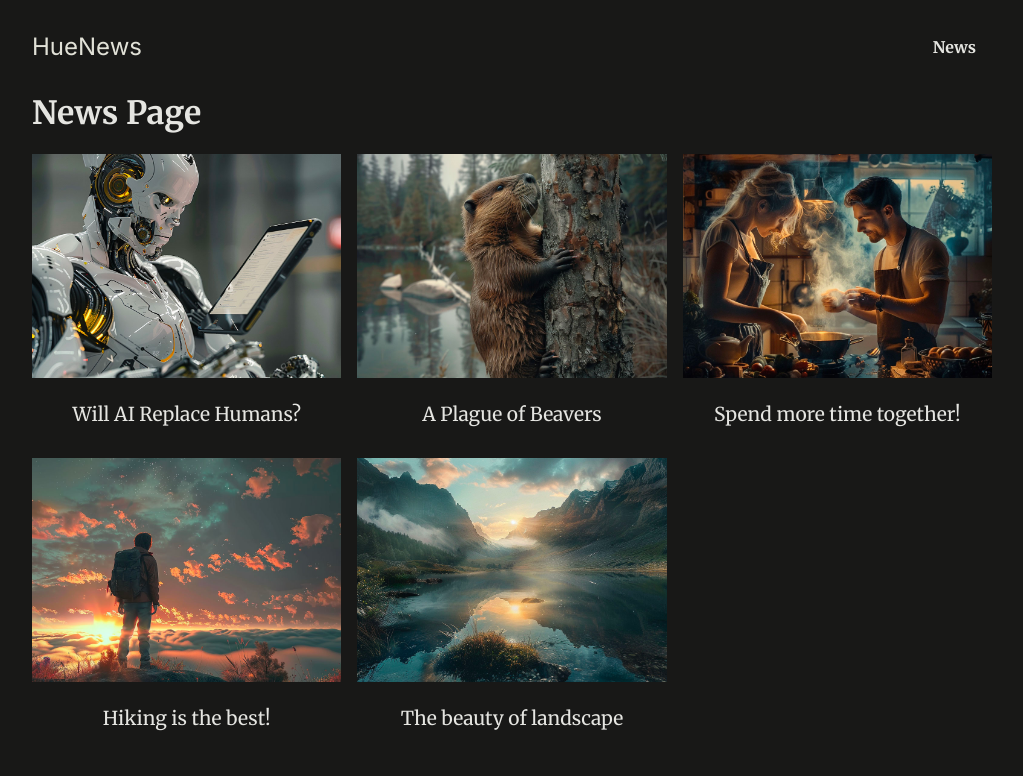
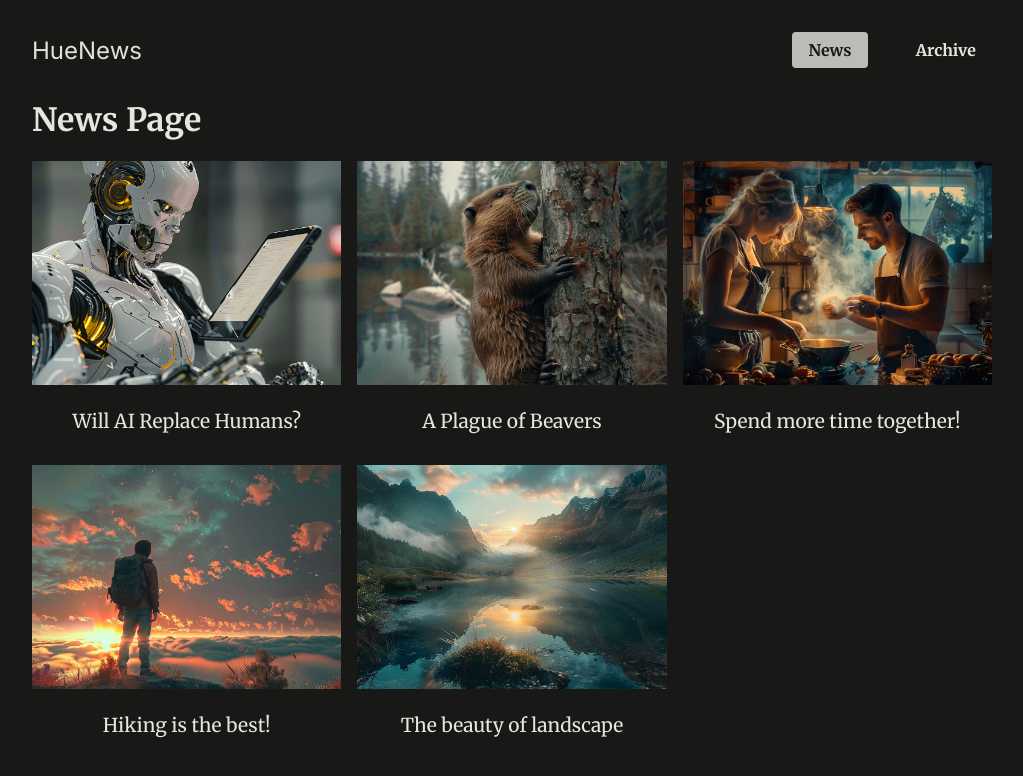
Before and after one commit to MaxKibets/huenews, a Next.js app: page /news in a window 1280 px wide. Shown: the top 776 px of the page, without its empty margins (128-1151 px from the left). Built offline with nearby package versions, Linux system fonts and the light colour scheme.

Commit message:
errors + navlink

```diff
--- a/app/archive/@latest/default.tsx
+++ b/app/archive/@latest/default.tsx
@@ -1,9 +1,10 @@
 import React from "react";
+import { NextPage } from "next/types";
 
 import { getLatestNews } from "@/lib/news";
 import NewsList from "@/components/newsList/newsList";
 
-const LatestPage: React.FC = () => {
+const LatestPage: NextPage = () => {
   const latestNews = getLatestNews();
 
   return (
--- a/app/news/[slug]/page.tsx
+++ b/app/news/[slug]/page.tsx
@@ -3,6 +3,7 @@ import { notFound } from "next/navigation";
 
 import { getAllNews } from "@/lib/news";
 import Acticle from "@/components/article/article";
+import { NextPage } from "next/types";
 
 type NewsDetailPageProps = {
   params: {
@@ -10,7 +11,7 @@ type NewsDetailPageProps = {
   };
 };
 
-const NewsDetailPage: React.FC<NewsDetailPageProps> = ({ params: { slug } }) => {
+const NewsDetailPage: NextPage<NewsDetailPageProps> = ({ params: { slug } }) => {
   const articleData = getAllNews().find((news) => news.slug === slug);
 
   if (!articleData) {
--- a/app/news/not-found.tsx
+++ b/app/news/not-found.tsx
@@ -1,8 +1,9 @@
 import React from "react";
+import { NextPage } from "next/types";
 
 import Error from "@/components/error/error";
 
-const ArticleNotFoundPage: React.FC = () => {
+const ArticleNotFoundPage: NextPage = () => {
   return (
     <Error
       title="Acrticle Not Found!"
--- a/app/news/page.tsx
+++ b/app/news/page.tsx
@@ -1,9 +1,10 @@
 import React from "react";
+import { NextPage } from "next/types";
 
 import { getAllNews } from "@/lib/news";
 import NewsList from "@/components/newsList/newsList";
 
-const NewsPage: React.FC = () => {
+const NewsPage: NextPage = () => {
   const news = getAllNews();
 
   return (
--- a/components/archiveFilter/archiveFilter.tsx
+++ b/components/archiveFilter/archiveFilter.tsx
@@ -16,7 +16,7 @@ const ArchiveFilter: React.FC<ArchiveFilterProps> = ({ children, heading, links
   return (
     <section className={css.filterWrap}>
       <h2>{heading}</h2>
-      <ul>
+      <ul className={css.list}>
         {links.map(({ href, text }) => (
           <li key={text}>
             <Link href={href}>{text}</Link>
--- a/components/mainHeader/mainHeader.module.css
+++ b/components/mainHeader/mainHeader.module.css
@@ -17,19 +17,6 @@
   font-weight: bold;
 }
 
-.header ul a {
-  text-decoration: none;
-  color: #e5e5e1;
-  padding: 0.5rem 1rem;
-  border-radius: 4px;
-}
-
-.header ul a:hover,
-.header ul a.active {
-  background-color: #bcbcb7;
-  color: #181817;
-}
-
 .logo {
   font-family: 'Inter', sans-serif;
   font-size: 1.5rem;
--- a/components/mainHeader/mainHeader.tsx
+++ b/components/mainHeader/mainHeader.tsx
@@ -2,6 +2,7 @@ import React from "react";
 import Link from "next/link";
 
 import css from "./mainHeader.module.css";
+import NavLink from "../navLink/navLink";
 
 const MainHeader: React.FC = () => {
   return (
@@ -12,9 +13,11 @@ const MainHeader: React.FC = () => {
 
       <nav>
         <ul>
-          <li>
-            <Link href="/news">News</Link>
-          </li>
+          {["/news", "/archive"].map((href) => (
+            <NavLink key={href} href={href}>
+              {href.slice(1)}
+            </NavLink>
+          ))}
         </ul>
       </nav>
     </header>
--- /dev/null
+++ b/components/navLink/navLink.module.css
@@ -0,0 +1,14 @@
+
+.link {
+  text-decoration: none;
+  color: #e5e5e1;
+  padding: 0.5rem 1rem;
+  border-radius: 4px;
+  text-transform: capitalize;
+}
+
+.link:hover,
+.link.active {
+  background-color: #bcbcb7;
+  color: #181817;
+}
--- /dev/null
+++ b/components/navLink/navLink.tsx
@@ -0,0 +1,27 @@
+"use client";
+
+import React from "react";
+import Link from "next/link";
+import { usePathname } from "next/navigation";
+
+import css from "./navLink.module.css";
+
+type NavLinkProps = {
+  children: React.ReactNode;
+  href: string;
+};
+
+const NavLink: React.FC<NavLinkProps> = ({ children, href }) => {
+  const path = usePathname();
+
+  return (
+    <Link
+      href={href}
+      className={`${css.link} ${path.startsWith(href) ? css.active : ""}`}
+    >
+      {children}
+    </Link>
+  );
+};
+
+export default NavLink;
```
Also changed, not shown: app/archive/@archive/[[...filter]]/error.tsx (added, +11 -0 lines), app/archive/@archive/[[...filter]]/page.tsx (+9 -0 lines), components/archiveFilter/archiveFilter.module.css (+4 -4 lines).
